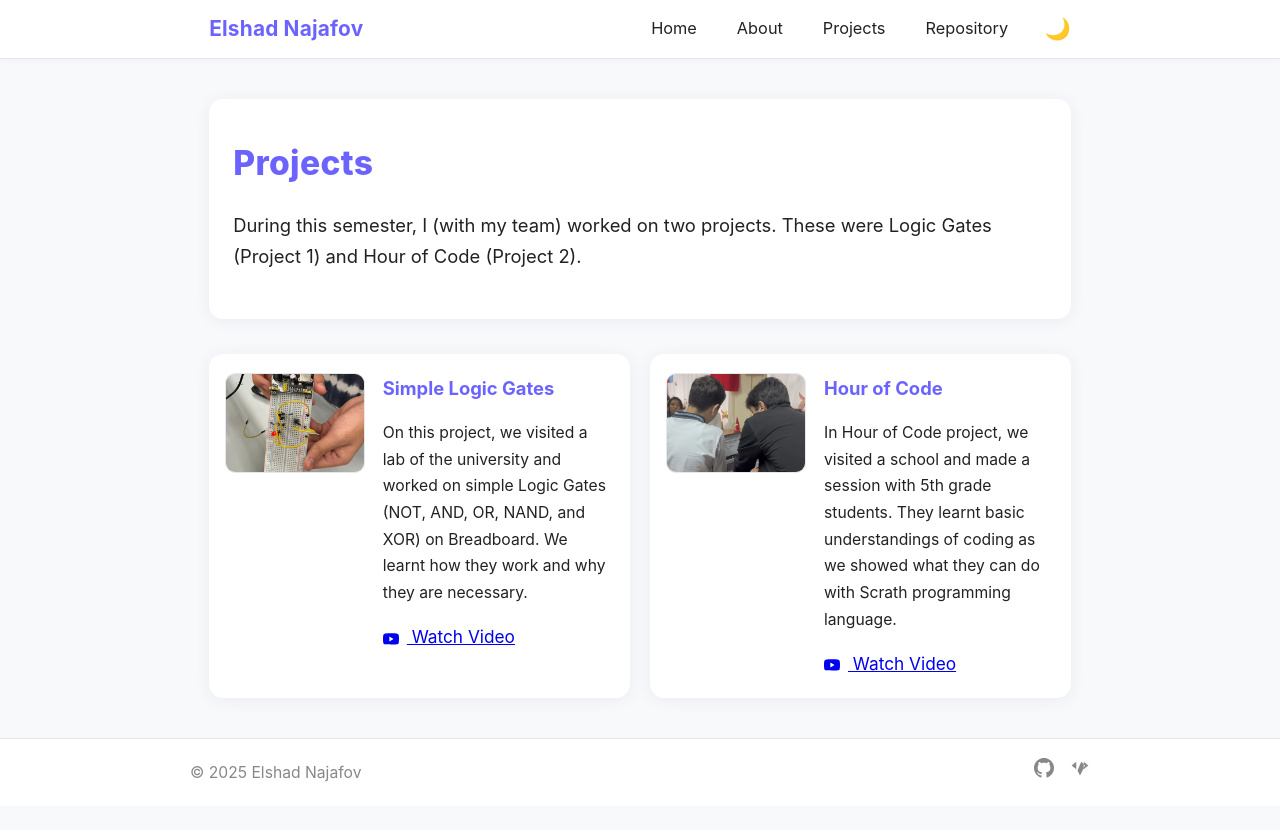
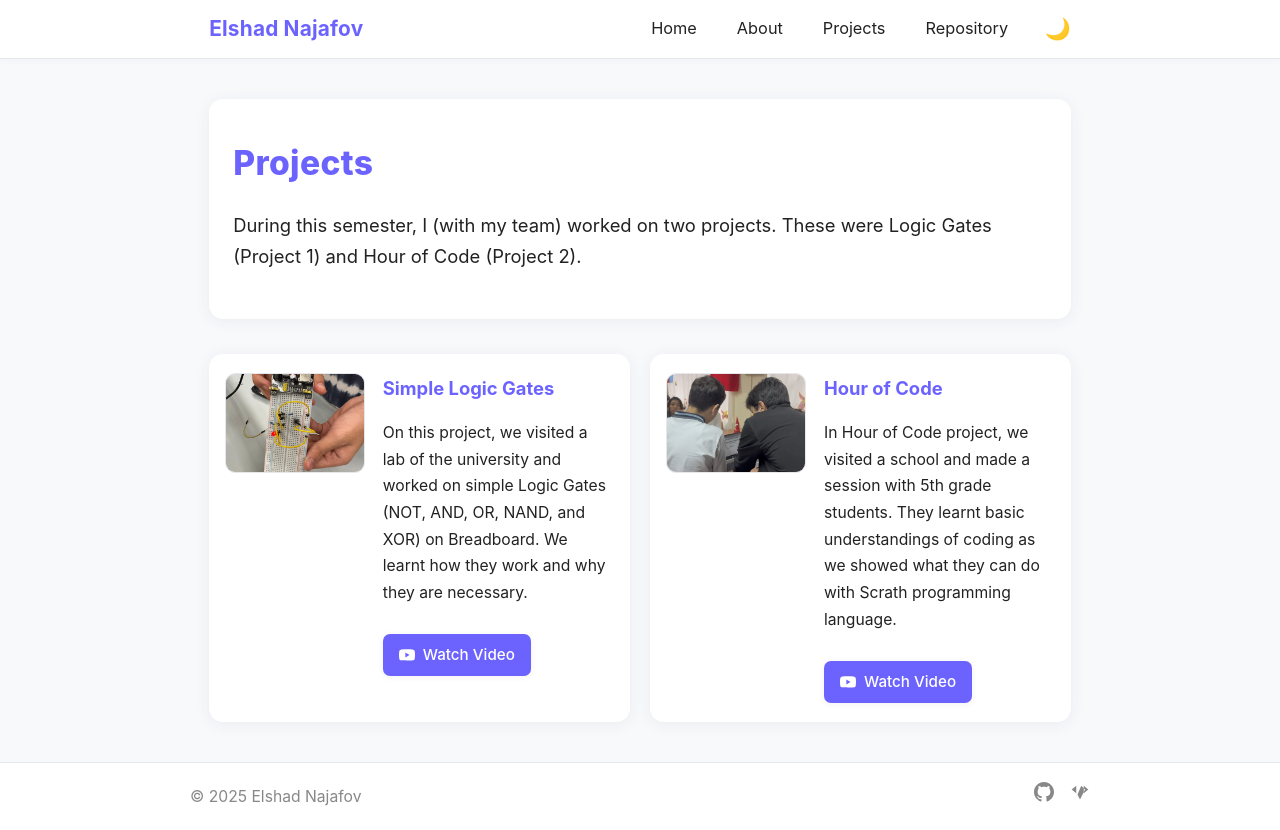
Before and after one commit to ElshadNajafov/Personal_Page, a plain HTML site: page projects.html in a window 1280 px wide. Before the commit the page ends 806 px from the top, so only its background shows below. Drawn offline with Linux system fonts and the light colour scheme.

Commit message:
New animations

```diff
--- a/css/styles.css
+++ b/css/styles.css
@@ -185,6 +185,12 @@ nav.site-nav a:hover {
   border-radius: var(--radius);
   box-shadow: var(--shadow);
   padding: var(--spacing-sm) var(--spacing-md);
+  transition: box-shadow 0.18s, transform 0.18s;
+}
+
+.quick-links:hover {
+  box-shadow: 0 4px 24px rgba(60,60,100,0.13);
+  transform: translateY(-2px) scale(1.02);
 }
 
 /* Section with custom top spacing */
@@ -246,6 +252,32 @@ nav.site-nav a:hover {
 .muted {
   color: var(--muted);
   font-size: 0.98rem;
+}
+
+/* Project card YouTube button */
+.project-cta {
+  display: inline-flex;
+  align-items: center;
+  margin-top: 0.75rem;
+  padding: 0.5rem 1rem;
+  background: var(--accent);
+  color: var(--cta-text);
+  border-radius: 7px;
+  text-decoration: none;
+  font-weight: 500;
+  font-size: 0.95rem;
+  box-shadow: 0 1px 6px rgba(60,60,100,0.07);
+  transition: background 0.18s, transform 0.18s;
+}
+
+.project-cta:hover {
+  background: var(--accent-hover);
+  transform: translateY(-1px);
+  box-shadow: 0 2px 8px rgba(60,60,100,0.12);
+}
+
+.project-cta svg {
+  flex-shrink: 0;
 }
 
 /* ============================================
```
